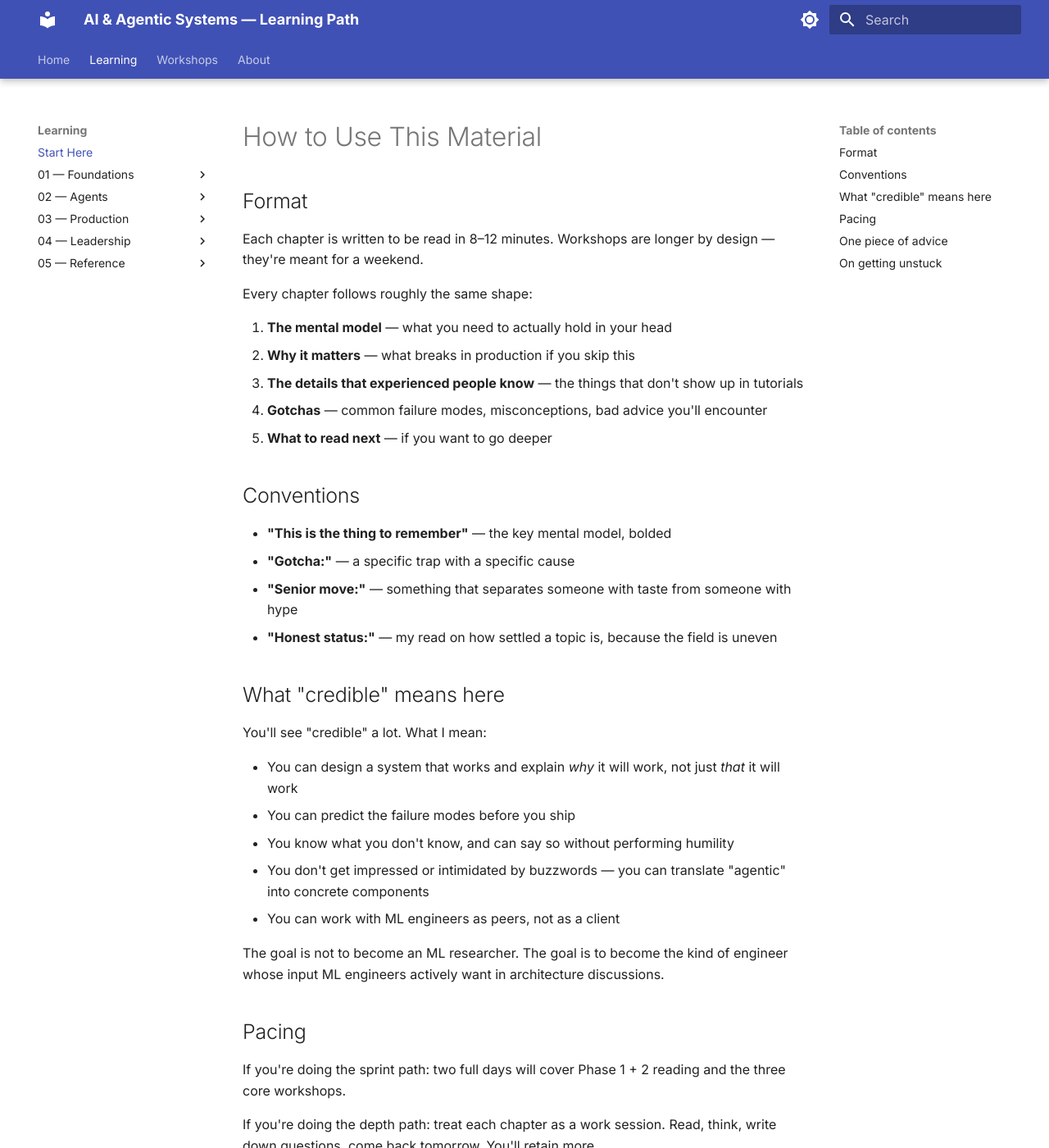
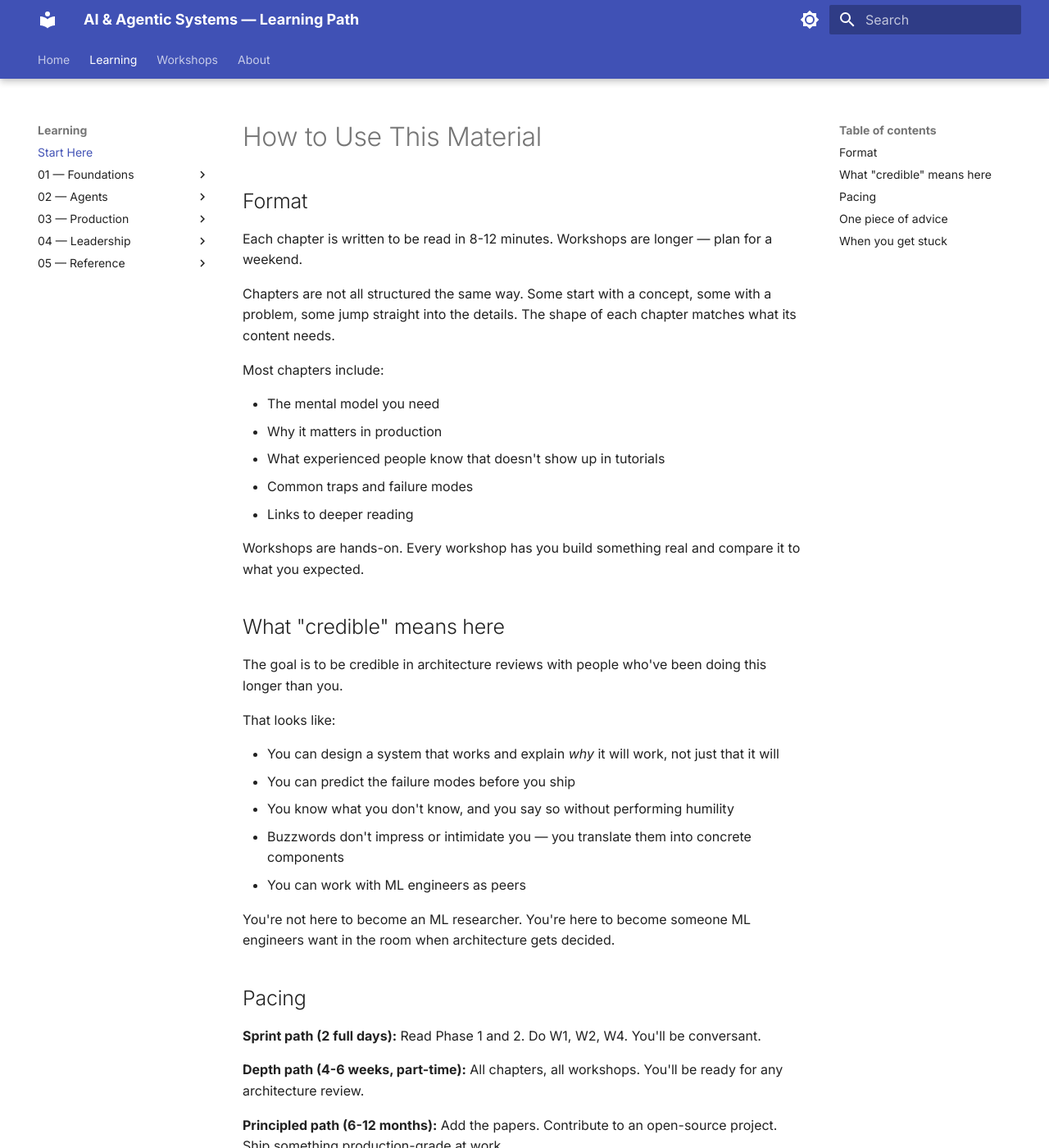
Before and after one commit to Jonathan34/ai-learning, an MkDocs documentation site: the page built from docs/00-how-to-use-this.md, in a window 1280 px wide and 1400 px high. Shown: the whole window at 82% size. Built offline with MkDocs 1.6.1 and Material for MkDocs 9.7.7, drawn with Linux system fonts in a browser that asks for light colours; some of the changed text lies outside the part shown.

Commit message:
fix: rewrite awkward phrasing in how-to-use-this

```diff
--- a/docs/00-how-to-use-this.md
+++ b/docs/00-how-to-use-this.md
@@ -2,53 +2,54 @@
 
 ## Format
 
-Each chapter is written to be read in 8–12 minutes. Workshops are longer by design — they're meant for a weekend.
+Each chapter is written to be read in 8-12 minutes. Workshops are longer — plan for a weekend.
 
-Every chapter follows roughly the same shape:
+Chapters are not all structured the same way. Some start with a concept, some with a problem, some jump straight into the details. The shape of each chapter matches what its content needs.
 
-1. **The mental model** — what you need to actually hold in your head
-2. **Why it matters** — what breaks in production if you skip this
-3. **The details that experienced people know** — the things that don't show up in tutorials
-4. **Gotchas** — common failure modes, misconceptions, bad advice you'll encounter
-5. **What to read next** — if you want to go deeper
+Most chapters include:
 
-## Conventions
+- The mental model you need
+- Why it matters in production
+- What experienced people know that doesn't show up in tutorials
+- Common traps and failure modes
+- Links to deeper reading
 
-- **"This is the thing to remember"** — the key mental model, bolded
-- **"Gotcha:"** — a specific trap with a specific cause
-- **"Senior move:"** — something that separates someone with taste from someone with hype
-- **"Honest status:"** — my read on how settled a topic is, because the field is uneven
+Workshops are hands-on. Every workshop has you build something real and compare it to what you expected.
 
 ## What "credible" means here
 
-You'll see "credible" a lot. What I mean:
+The goal is to be credible in architecture reviews with people who've been doing this longer than you.
 
-- You can design a system that works and explain *why* it will work, not just *that* it will work
+That looks like:
+
+- You can design a system that works and explain *why* it will work, not just that it will
 - You can predict the failure modes before you ship
-- You know what you don't know, and can say so without performing humility
-- You don't get impressed or intimidated by buzzwords — you can translate "agentic" into concrete components
-- You can work with ML engineers as peers, not as a client
+- You know what you don't know, and you say so without performing humility
+- Buzzwords don't impress or intimidate you — you translate them into concrete components
+- You can work with ML engineers as peers
 
-The goal is not to become an ML researcher. The goal is to become the kind of engineer whose input ML engineers actively want in architecture discussions.
+You're not here to become an ML researcher. You're here to become someone ML engineers want in the room when architecture gets decided.
 
 ## Pacing
 
-If you're doing the sprint path: two full days will cover Phase 1 + 2 reading and the three core workshops.
+**Sprint path (2 full days):** Read Phase 1 and 2. Do W1, W2, W4. You'll be conversant.
 
-If you're doing the depth path: treat each chapter as a work session. Read, think, write down questions, come back tomorrow. You'll retain more.
+**Depth path (4-6 weeks, part-time):** All chapters, all workshops. You'll be ready for any architecture review.
+
+**Principled path (6-12 months):** Add the papers. Contribute to an open-source project. Ship something production-grade at work.
 
 ## One piece of advice
 
-**The hardest part of learning this is not the concepts. It's resisting the temptation to skim.**
+The hardest part of learning this is not the concepts. It's resisting the temptation to skim.
 
 A lot of AI content is fluff. Your filter from other domains is good — "is this person actually doing the work, or just talking about it?" Apply that filter here too. I've tried to keep fluff out. When a chapter seems obvious, trust that the 20% you're missing is the part that matters in production.
 
-## On getting unstuck
+## When you get stuck
 
-If a concept lands wrong, you have three moves:
+Three moves that work:
 
-1. **Reread after sleeping.** Sometimes context clicks overnight.
-2. **Build the concrete version.** Go to the relevant workshop.
-3. **Look at a real production system.** Anthropic has published prompt engineering material; LangChain's docs have real patterns; the Claude Agent SDK docs are concrete. Reading other people's production prompts and eval harnesses is one of the fastest ways to build taste.
+1. **Sleep on it.** Concepts often click overnight.
+2. **Build the concrete version.** Jump to the relevant workshop.
+3. **Read real production code.** Anthropic's docs, LangChain's source, the Claude Agent SDK — reading real prompts and eval harnesses is one of the fastest ways to build taste.
 
-Don't get stuck perfecting one chapter. Keep moving — the chapters are designed to reinforce each other.
+Don't get stuck perfecting one chapter. Keep moving. The chapters reinforce each other.
```
